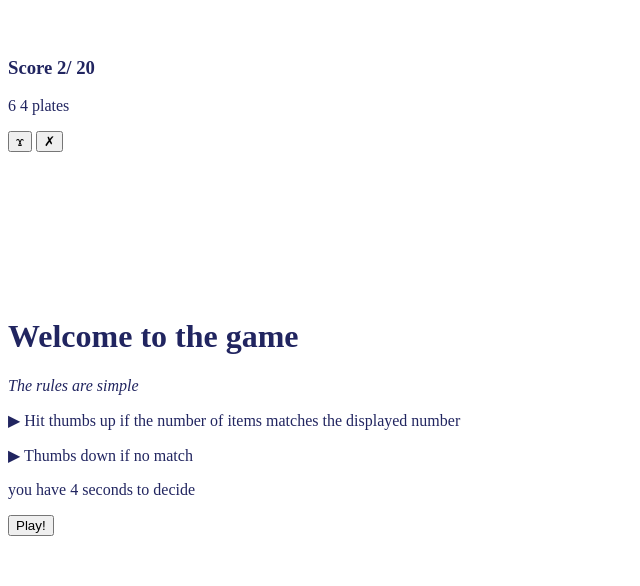
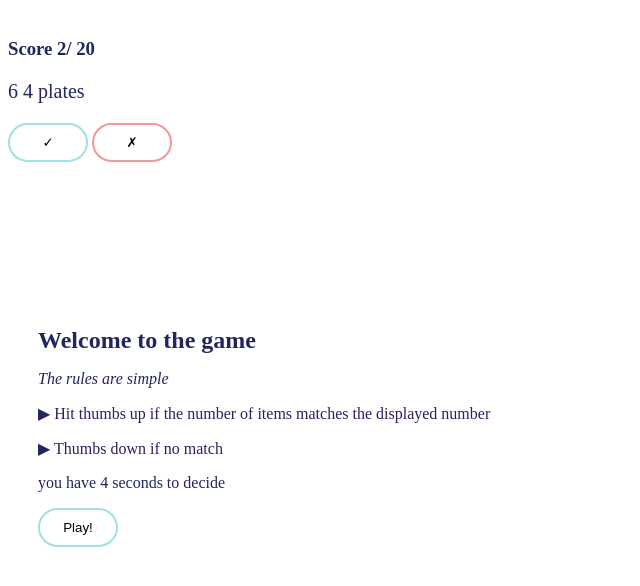
Before and after one commit to seunbayo/pnmg, a plain HTML site: page index.html in a window 1280 px wide. Shown: the whole page, without its empty margins (0-640 px from the left). Drawn offline with Linux system fonts and the light colour scheme.

Commit message:
updated the styles

```diff
--- a/assets/css/style.css
+++ b/assets/css/style.css
@@ -16,4 +16,37 @@ html {
 .imageArea {
     background-color: linear-gradient(70deg, #859ede, #6965de);
     border-radius: 0 0 3rem 3rem;
+    display: flex;
+    flex-direction: column;
+    justify-content: center;
+    padding: 3rem;
+
 }
+
+h1 {
+    margin-top: 0;
+    font-size: 2.4rem;
+}
+
+h3 {
+    margin-top: 0;
+    font-size: 2rems;
+}
+
+.items {
+    font-size: 2rem;
+}
+
+button {
+    width: 8rem;
+    border: none;
+    border-radius: 3rem;
+    padding: 1rem;
+    background-color: transparent;
+    border: 2px solid #a1e0e4;
+    cursor: pointer;
+}
+
+button:nth-child(2) {
+    border: 2px solid rgb(241, 152, 152);
+}
--- a/index.html
+++ b/index.html
@@ -14,7 +14,7 @@
                 <span id="number">6</span> <span id="item-name">4 plates</span>
             </p>
             <div class="match-buttons">
-                <button>&#1003;</button>
+                <button>&#10003;</button>
                 <button>&#10007;</button>
             </div>
         </div>
```
